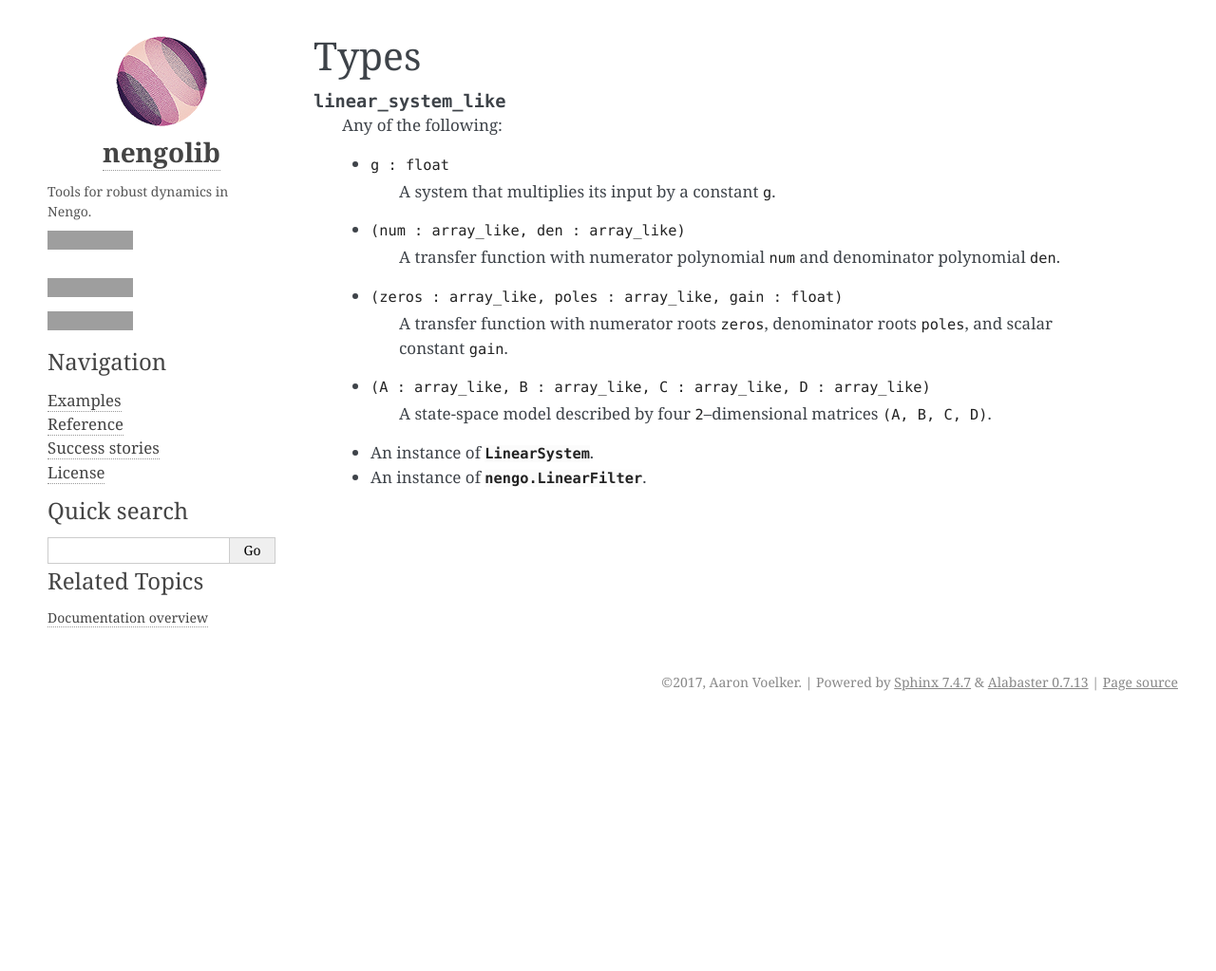
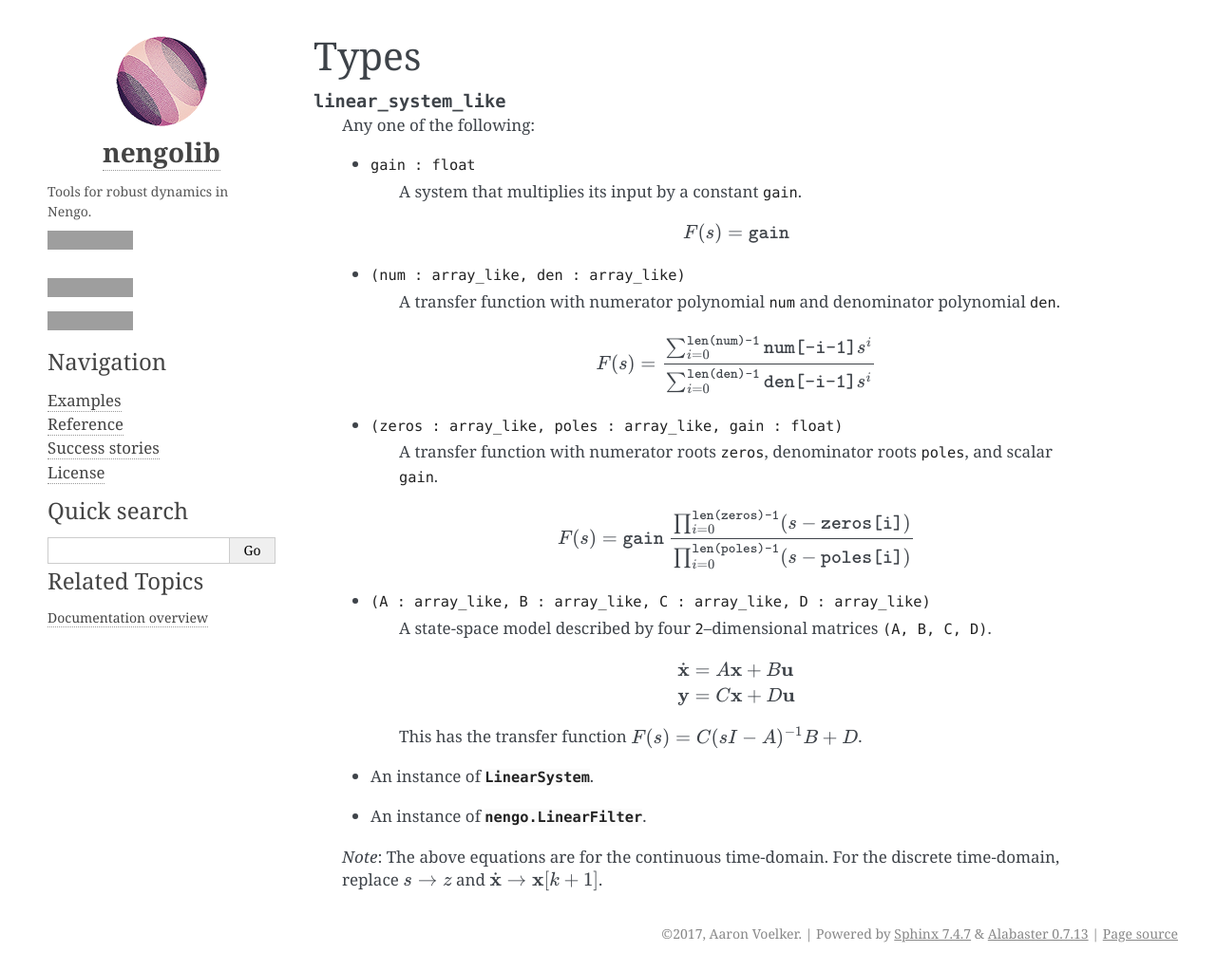
Before and after one commit to arvoelke/nengolib, a Sphinx documentation site: the page built from docs/types.rst, in a window 1280 px wide, cut to the strip 0-1023 px from the top of the page. Shown: the whole strip at 95% size. Built offline with Sphinx 7.4.7, drawn with Linux system fonts in a browser that asks for light colours; before the commit the page ends 900 px from its top, so only the background shows below that; grey boxes are pictures that could not be loaded.

Commit message:
[DOC] discrete2cont and improved linear_system_like

```diff
--- a/docs/types.rst
+++ b/docs/types.rst
@@ -3,18 +3,48 @@ Types
 
 .. data:: linear_system_like
 
-    Any of the following:
+    Any one of the following:
 
-    * ``g : float``
-        A system that multiplies its input by a constant ``g``.
+    * ``gain : float``
+        A system that multiplies its input by a constant ``gain``.
+
+        .. math::
+
+           F(s) = \texttt{gain}
+
     * ``(num : array_like, den : array_like)``
         A transfer function with numerator polynomial ``num`` and denominator
         polynomial ``den``.
+
+        .. math::
+
+           F(s) = \frac{\sum_{i=0}^{\texttt{len(num)-1}} \texttt{num[-i-1]} s^i}
+                       {\sum_{i=0}^{\texttt{len(den)-1}} \texttt{den[-i-1]} s^i}
+
     * ``(zeros : array_like, poles : array_like, gain : float)``
         A transfer function with numerator roots ``zeros``, denominator
-        roots ``poles``,  and scalar constant ``gain``.
+        roots ``poles``,  and scalar ``gain``.
+
+        .. math::
+
+           F(s) = \texttt{gain} \
+                  \frac{\prod_{i=0}^{\texttt{len(zeros)-1}} (s - \texttt{zeros[i]})}
+                       {\prod_{i=0}^{\texttt{len(poles)-1}} (s - \texttt{poles[i]})}
+
     * ``(A : array_like, B : array_like, C : array_like, D : array_like)``
         A state-space model described by four ``2``--dimensional matrices
         ``(A, B, C, D)``.
+
+        .. math::
+
+           \dot{{\bf x}} &= A{\bf x} + B{\bf u} \\
+                 {\bf y} &= C{\bf x} + D{\bf u}
+
+        This has the transfer function :math:`F(s) = C (sI - A)^{-1} B + D`.
+
     * An instance of :class:`.LinearSystem`.
     * An instance of :class:`nengo.LinearFilter`.
+
+    *Note*: The above equations are for the continuous time-domain.
+    For the discrete time-domain, replace :math:`s \rightarrow z` and
+    :math:`\dot{{\bf x}} \rightarrow {\bf x}[k+1]`.
```
Also changed, not shown: 1 other file.
